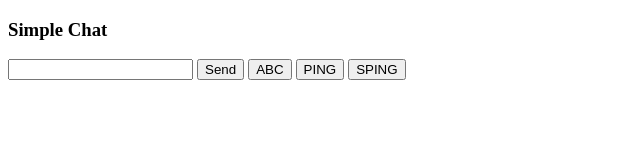
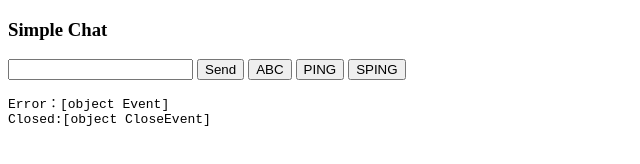
Before and after one commit to kensh/websocket-apigateway, a plain HTML site: page client/index.html in a window 1280 px wide. Shown: the whole page, without its empty margins (0-640 px from the left). Drawn offline with Linux system fonts and the light colour scheme.

```diff
--- a/client/index.html
+++ b/client/index.html
@@ -17,13 +17,26 @@
         var output = document.getElementById('output');
         var socket = new WebSocket("wss://7r1m6q739g.execute-api.ap-northeast-1.amazonaws.com/dev");
 
-        socket.onopen = function() {
+        socket.onopen = function(e) {
+           console.log(e);
            output.innerHTML += "Connected!\n";
         };
 
         socket.onmessage = function(e) {
+            console.log(e);
             output.innerHTML += "Received：" + e.data + "\n";
         };
+
+        socket.onerror = function(e) {
+            console.log(e);
+            output.innerHTML += "Error：" + e + "\n";
+        };
+
+        socket.onclose = function(e) {
+            console.log(e);
+            output.innerHTML += "Closed:" + e + "\n";
+        };
+
 
         function send() {
             socket.send(JSON.stringify(
```
Also changed, not shown: 1 other file.
